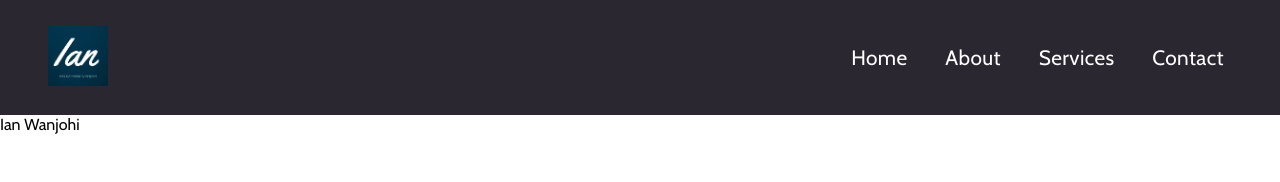
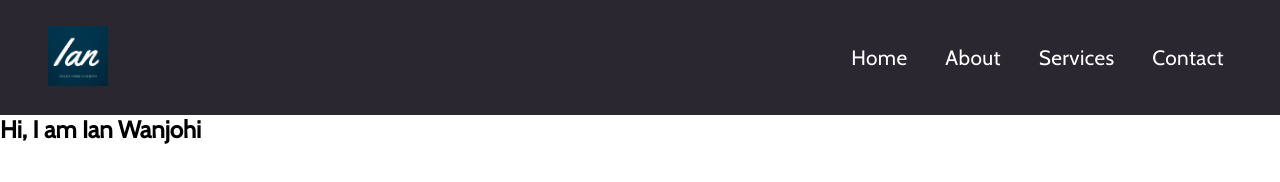
Before and after one commit to iwanjo/wondrous-portfolio, a plain HTML site: page index.html in a window 1280 px wide. Drawn offline with nearby package versions, Linux system fonts and the light colour scheme.

Commit message:
Started on Hero Section

```diff
--- a/index.html
+++ b/index.html
@@ -39,7 +39,13 @@
             </div>
 
           </header>
-          Ian Wanjohi
+
+
+
+          <section class="hero">
+              <h1>Hi, I am Ian Wanjohi</h1>
+
+          </section>
 
 
 
--- a/style.css
+++ b/style.css
@@ -161,6 +161,4 @@ header {
         position: relative;
     }
 
-
-
 }
```
Lines whose indentation alone changed are shown as unchanged.
